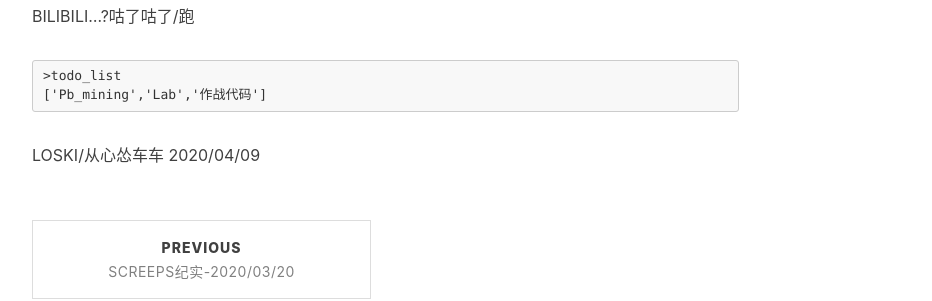
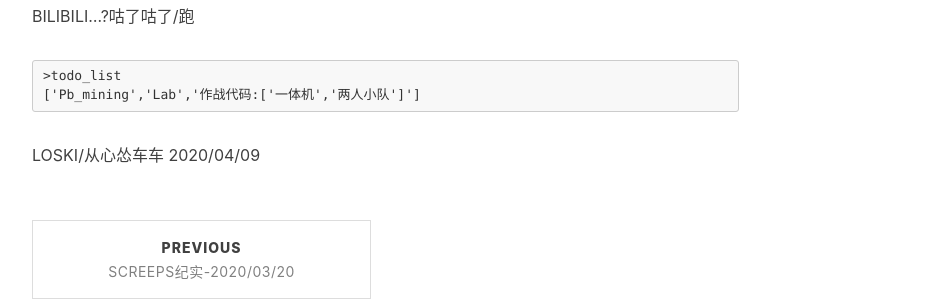
Before and after one commit to LOSKIw/LOSKIw.github.io, a Jekyll site: the page built from _posts/2020-04-09-Screeps纪实2020.4.9.md, in a window 1280 px wide and 900 px high, scrolled down 2118 px. Shown: the part 192-493 px from the top of the window, without its empty margins (233-1165 px from the left). Built offline with Jekyll 4.4.1, drawn with Linux system fonts in a browser that asks for light colours; nearby versions of some CDN libraries; comment, search, counter and statistics services are not loaded.

Commit message:
Update 2020-04-09-Screeps纪实2020.4.9.md

````diff
--- a/_posts/2020-04-09-Screeps纪实2020.4.9.md
+++ b/_posts/2020-04-09-Screeps纪实2020.4.9.md
@@ -44,6 +44,6 @@ BILIBILI...?咕了咕了/跑
 
 ```
 >todo_list
-['Pb_mining','Lab','作战代码']
+['Pb_mining','Lab','作战代码:['一体机','两人小队']']
 ```
 LOSKI/从心怂车车 2020/04/09
````
